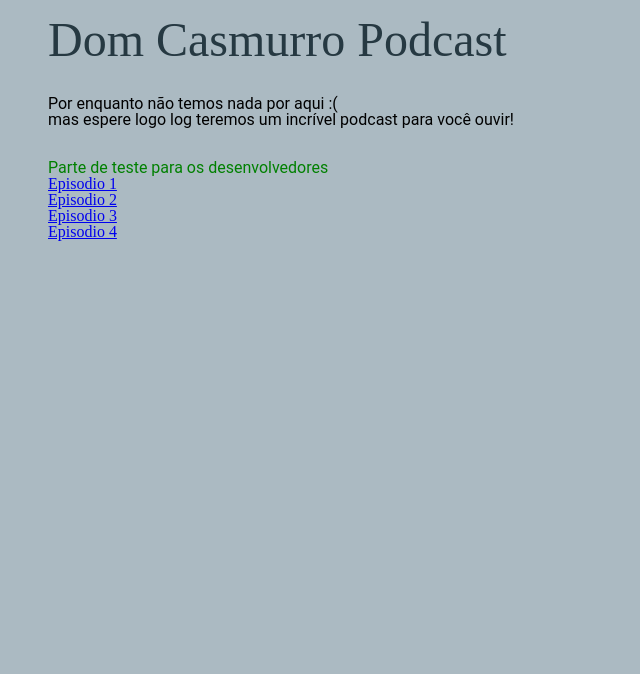
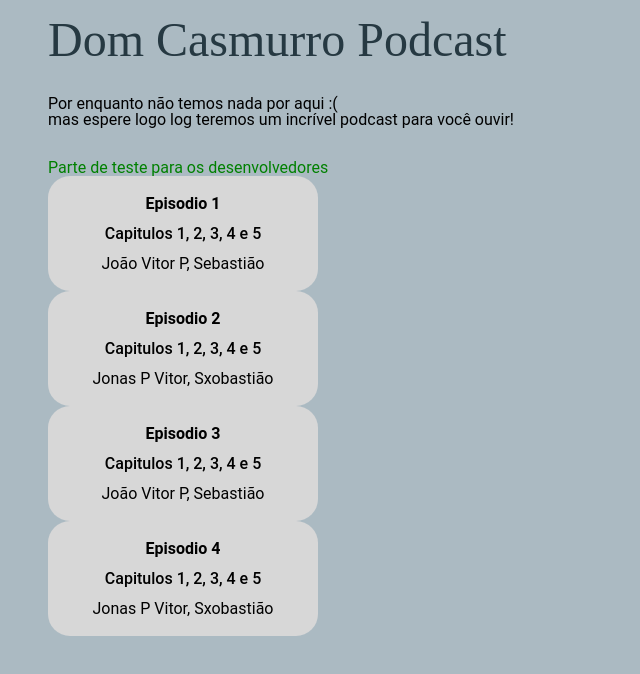
Before and after one commit to DomCasmurroPodcast/DomCasmurroPodcast, a Next.js app: page / in a window 1280 px wide. Shown: the top 674 px of the page, without its empty margins (0-640 px from the left). Built offline with nearby package versions, Linux system fonts and the light colour scheme.

Commit message:
Finalização do componente

```diff
--- /dev/null
+++ b/src/components/EpisodioButton/EpisodioButton.module.scss
@@ -0,0 +1,33 @@
+.mainContainer{
+    width: 270px;
+    height: 115px;
+    border-radius: 22px;
+    background-color: #D7D7D7;
+    display: flex;
+    flex-direction: column;
+    justify-content: center;
+    align-items: center;
+    gap: 14px;
+    flex-shrink: 0;
+
+    p{
+        font-family: "Roboto", sans-serif;
+        font-size: 16px;
+    }
+
+    .nome{
+        font-weight: 700;
+    }
+
+    .capitulos{
+        font-weight: 500;
+    }
+
+    .alunos{
+        font-weight: 400;
+    }
+}
+
+.mainContainer:hover{
+    background-color: #cacaca;
+}
--- /dev/null
+++ b/src/components/EpisodioButton/index.jsx
@@ -0,0 +1,13 @@
+import styles from "./EpisodioButton.module.scss"
+
+export default function EpisodioButton({nome, capitulos, alunos, key, ...props}){
+    return(
+        <>
+        <div className={styles.mainContainer} key={key}>
+            <p className={styles.nome}>{nome}</p>
+            <p className={styles.capitulos}>Capitulos {capitulos}</p>
+            <p className={styles.alunos}>{alunos}</p>
+        </div>
+        </>
+    )
+}
--- a/src/pages/index.jsx
+++ b/src/pages/index.jsx
@@ -1,3 +1,4 @@
+import EpisodioButton from "@/components/EpisodioButton";
 import styles from "@/styles/Home.module.scss";
 import episodios from "@/utils/episodios";
 import Link from "next/link";
@@ -19,8 +20,15 @@ export default function Home() {
         <ul>
           {episodios.map((episodio, index) => (
             <li key={episodio.id}>
-              <Link href={`/Episodio/${episodio.id}`}>{episodio.nome}</Link>
-            </li>
+              <Link className={styles.episodioLink} href={`/Episodio/${episodio.id}`}>
+                <EpisodioButton
+                key={index}
+                nome={episodio.nome}
+                capitulos={episodio.capitulos}
+                alunos={episodio.alunos}/>
+              </Link>
+              </li>
+
           ))}
         </ul>
       </div>
--- a/src/styles/Home.module.scss
+++ b/src/styles/Home.module.scss
@@ -21,3 +21,8 @@
 .textoDev {
   color: green;
 }
+
+.episodioLink{
+  text-decoration: none;
+  color: #000;
+}
--- a/src/utils/episodios.js
+++ b/src/utils/episodios.js
@@ -5,7 +5,8 @@ const episodios = [
     audioSrc: "https://drive.google.com/file/d/1f5-Y8tTafqdSFwrRJAyNOwBHYT4YH8gk/preview",
     alunos: "João Vitor P, Sebastião",
     descricao: "A sociedade conteporanea é completamente maluca...",
-    turma: "2ºA Informática"
+    turma: "2ºA Informática",
+    capitulos: "1, 2, 3, 4 e 5"
   },
   {
     id: 2,
@@ -13,7 +14,8 @@ const episodios = [
     audioSrc: "https://drive.google.com/file/d/14tGZGBq3TToC77FeQs-PlqHq4cfLWnlL/preview",
     alunos: "Jonas P Vitor, Sxobastião",
     descricao: "A maluca conteporanea é completamente sociedade...",
-    turma: "2ºA Informática"
+    turma: "2ºA Informática",
+    capitulos: "1, 2, 3, 4 e 5"
   },
   {
     id: 3,
@@ -21,7 +23,8 @@ const episodios = [
     audioSrc: "/",
     alunos: "João Vitor P, Sebastião",
     descricao: "A sociedade conteporanea é completamente maluca...",
-    turma: "2ºA Informática"
+    turma: "2ºA Informática",
+    capitulos: "1, 2, 3, 4 e 5"
   },
   {
     id: 4,
@@ -29,7 +32,8 @@ const episodios = [
     audioSrc: "/",
     alunos: "Jonas P Vitor, Sxobastião",
     descricao: "A maluca conteporanea é completamente sociedade...",
-    turma: "2ºA Informática"
+    turma: "2ºA Informática",
+    capitulos: "1, 2, 3, 4 e 5"
   },
 ];
 
```
